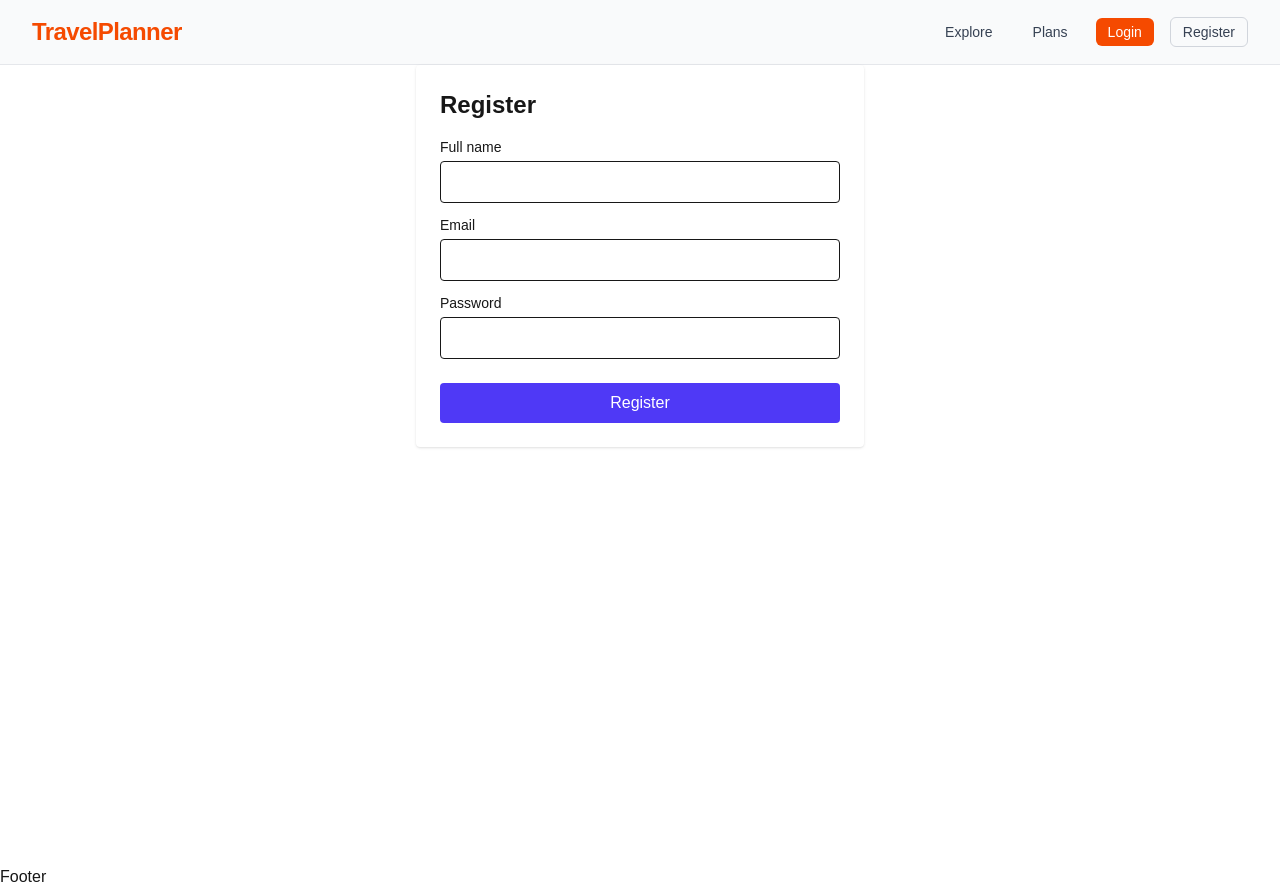
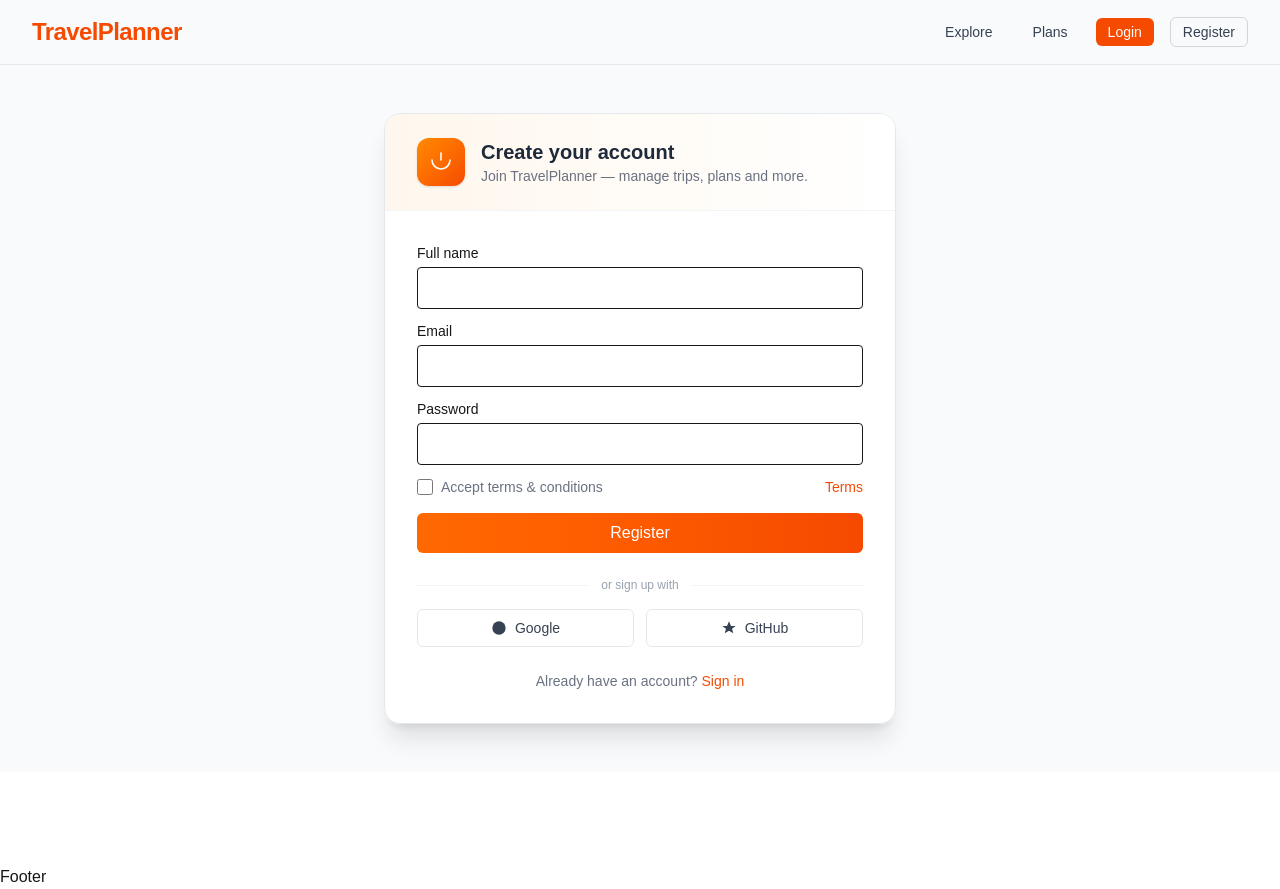
Before and after one commit to mdmasharafilhossain/Travel-Planner-Client, a Next.js app: page /register in a window 1280 px wide. Built offline with nearby package versions, Linux system fonts and the light colour scheme; no server answers.

Commit message:
Bug Fixed

```diff
--- a/src/components/modules/auth/RegisterForm/RegisterForm.tsx
+++ b/src/components/modules/auth/RegisterForm/RegisterForm.tsx
@@ -2,22 +2,19 @@
 // app/register/page.tsx
 "use client";
 import { useForm } from "react-hook-form";
-
 import { zodResolver } from "@hookform/resolvers/zod";
-
-
 import { useRouter } from "next/navigation";
 import Swal from "sweetalert2";
 import useAuth from "@/hooks/useAuth";
 import { registerSchema, RegType } from "@/zod/auth/auth.validator";
 import ShareInput from "../../InputHandler/ShareInput";
 
-
-
 export default function RegisterForm() {
   const router = useRouter();
   const { register: registerUser } = useAuth();
-  const { register, handleSubmit, formState: { errors } } = useForm<RegType>({ resolver: zodResolver(registerSchema) });
+  const { register, handleSubmit, formState: { errors, isSubmitting } } = useForm<RegType>({
+    resolver: zodResolver(registerSchema),
+  });
 
   async function onSubmit(data: RegType) {
     try {
@@ -30,14 +27,97 @@ export default function RegisterForm() {
   }
 
   return (
-    <div className="max-w-md mx-auto bg-white p-6 rounded shadow">
-      <h2 className="text-2xl font-semibold mb-4">Register</h2>
-      <form onSubmit={handleSubmit(onSubmit)}>
-        <ShareInput label="Full name" register={register("fullName")} error={errors.fullName?.message as any} />
-        <ShareInput label="Email" register={register("email")} error={errors.email?.message as any} />
-        <ShareInput label="Password" register={register("password")} type="password" error={errors.password?.message as any} />
-        <button className="w-full py-2 bg-indigo-600 text-white rounded mt-3">Register</button>
-      </form>
+    <div className="min-h-[80vh] flex items-center justify-center px-4 py-12 bg-gray-50">
+      <div className="w-full max-w-lg bg-white/95 backdrop-blur-sm border border-gray-200 rounded-2xl shadow-xl overflow-hidden">
+        {/* Header */}
+        <div className="px-8 py-6 bg-linear-to-r from-orange-50 to-white border-b border-gray-100">
+          <div className="flex items-center gap-4">
+            <div className="h-12 w-12 rounded-xl bg-linear-to-br from-orange-400 to-orange-600 flex items-center justify-center text-white shadow-sm">
+              <svg xmlns="http://www.w3.org/2000/svg" className="h-6 w-6" viewBox="0 0 24 24" fill="none" stroke="currentColor">
+                <path d="M3 10c0 5 4 9 9 9s9-4 9-9" strokeWidth="1.6" strokeLinecap="round" strokeLinejoin="round" />
+                <path d="M12 3v7" strokeWidth="1.6" strokeLinecap="round" strokeLinejoin="round" />
+              </svg>
+            </div>
+            <div>
+              <h1 className="text-xl font-extrabold text-gray-800">Create your account</h1>
+              <p className="text-sm text-gray-500">Join TravelPlanner — manage trips, plans and more.</p>
+            </div>
+          </div>
+        </div>
+
+        {/* Body */}
+        <div className="px-8 py-8">
+          <form onSubmit={handleSubmit(onSubmit)} className="space-y-4">
+            <ShareInput
+              label="Full name"
+              register={register("fullName")}
+              error={errors.fullName?.message as any}
+            />
+
+            <ShareInput
+              label="Email"
+              register={register("email")}
+              error={errors.email?.message as any}
+            />
+
+            <ShareInput
+              label="Password"
+              register={register("password")}
+              type="password"
+              error={errors.password?.message as any}
+            />
+
+            <div className="flex items-center justify-between text-sm text-gray-500">
+              <label className="inline-flex items-center gap-2">
+                <input type="checkbox" className="h-4 w-4 rounded border-gray-300 text-orange-600 focus:ring-orange-500" />
+                <span>Accept terms & conditions</span>
+              </label>
+              <a className="text-orange-600 hover:underline" href="/terms">Terms</a>
+            </div>
+
+            <button
+              type="submit"
+              disabled={isSubmitting}
+              className={`w-full mt-2 flex items-center justify-center gap-3 py-2 rounded-md text-white font-medium transition
+                ${isSubmitting ? "bg-orange-400 cursor-wait" : "bg-linear-to-r from-orange-500 to-orange-600 hover:from-orange-600 hover:to-orange-700"}
+              `}
+              aria-busy={isSubmitting}
+            >
+              {isSubmitting && (
+                <svg className="h-5 w-5 animate-spin" viewBox="0 0 24 24" fill="none" stroke="currentColor">
+                  <circle cx="12" cy="12" r="10" strokeWidth="3" strokeLinecap="round" className="opacity-20"></circle>
+                  <path d="M22 12a10 10 0 00-10-10" strokeWidth="3" strokeLinecap="round" className="opacity-100"></path>
+                </svg>
+              )}
+              <span>{isSubmitting ? "Creating..." : "Register"}</span>
+            </button>
+          </form>
+
+          {/* Divider */}
+          <div className="mt-6 flex items-center gap-3">
+            <div className="flex-1 h-px bg-gray-100"></div>
+            <div className="text-xs text-gray-400">or sign up with</div>
+            <div className="flex-1 h-px bg-gray-100"></div>
+          </div>
+
+          {/* Social buttons (visual only) */}
+          <div className="mt-4 grid grid-cols-2 gap-3">
+            <button type="button" className="flex items-center justify-center gap-2 py-2 rounded-md border border-gray-200 hover:shadow-sm text-gray-700">
+              <svg className="h-4 w-4" viewBox="0 0 24 24" fill="currentColor"><path d="M22 12a10 10 0 11-20 0 10 10 0 0120 0z" /></svg>
+              <span className="text-sm">Google</span>
+            </button>
+            <button type="button" className="flex items-center justify-center gap-2 py-2 rounded-md border border-gray-200 hover:shadow-sm text-gray-700">
+              <svg className="h-4 w-4" viewBox="0 0 24 24" fill="currentColor"><path d="M12 2l3 7h7l-5.5 4 2 7L12 16l-6.5 4 2-7L2 9h7l3-7z" /></svg>
+              <span className="text-sm">GitHub</span>
+            </button>
+          </div>
+
+          <p className="mt-6 text-center text-sm text-gray-500">
+            Already have an account?{" "}
+            <a href="/login" className="font-medium text-orange-600 hover:underline">Sign in</a>
+          </p>
+        </div>
+      </div>
     </div>
   );
 }
```
